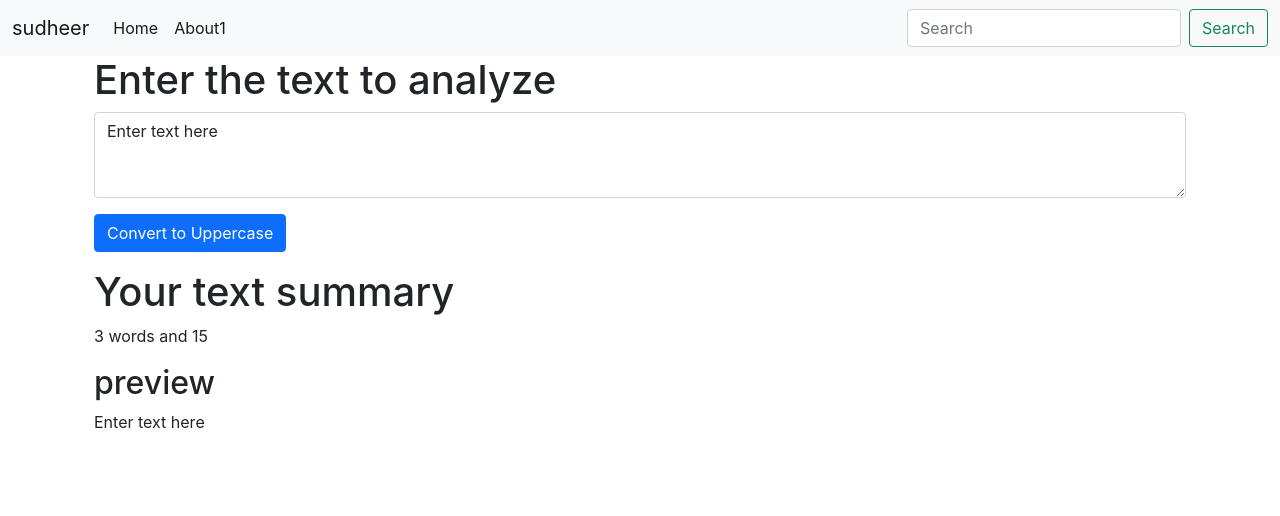
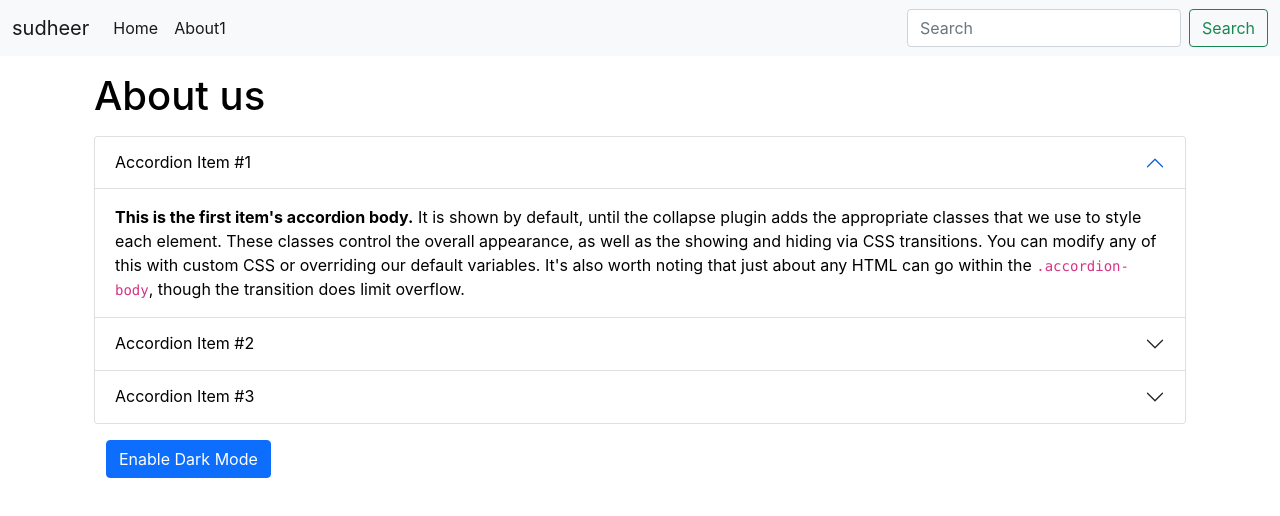
Before and after one commit to sudhida07/My-app, a React (Create React App) app: page / in a window 1280 px wide. Shown: the top 516 px of the page. Built offline with nearby package versions, Linux system fonts and the light colour scheme.

Commit message:
dark mode

```diff
--- a/src/App.js
+++ b/src/App.js
@@ -1,7 +1,8 @@
 
 import './App.css';
+import About from './components/About';
 import Navbar from './components/Navbar';
-import TextForm from './components/TextForm';
+// import TextForm from './components/TextForm';
 
 
 
@@ -11,7 +12,8 @@
 <>
 <Navbar title="sudheer" aboutText="About1"/>
 <div className="container">
-<TextForm heading="Enter the text to analyze"/>
+{/* <TextForm heading="Enter the text to analyze"/> */}
+<About></About>
 </div>
 
 
--- /dev/null
+++ b/src/components/About.js
@@ -0,0 +1,73 @@
+import React,{useState} from 'react'
+
+export default function About() {
+
+    const[myStyle,setmyStyle]=useState(
+    {
+        color:'black',
+        backgroundColor:'white'
+    })
+    const[btntext,setBtnText]=useState('Enable Dark Mode')
+
+    const toggleStyle=()=>{
+        if(myStyle.color==='black')
+        {
+            setmyStyle({
+                color:'white',
+                backgroundColor:'black'
+            })
+            setBtnText("Enable Light Mode");
+        }else{
+            setmyStyle({
+                color:'black',
+                backgroundColor:'white'
+            })
+            setBtnText("Enable dark Mode");
+        }
+    }
+    return (
+        <div className="container" style={myStyle}>
+            <h1 className='my-3'>About us</h1>
+            <div className="accordion" id="accordionExample">
+  <div className="accordion-item">
+    <h2 className="accordion-header" id="headingOne">
+      <button className="accordion-button" type="button" style={myStyle} data-bs-toggle="collapse" data-bs-target="#collapseOne" aria-expanded="true" aria-controls="collapseOne">
+        Accordion Item #1
+      </button>
+    </h2>
+    <div id="collapseOne" className="accordion-collapse collapse show" style={myStyle} aria-labelledby="headingOne" data-bs-parent="#accordionExample">
+      <div className="accordion-body" style={myStyle}>
+        <strong>This is the first item's accordion body.</strong> It is shown by default, until the collapse plugin adds the appropriate classes that we use to style each element. These classes control the overall appearance, as well as the showing and hiding via CSS transitions. You can modify any of this with custom CSS or overriding our default variables. It's also worth noting that just about any HTML can go within the <code>.accordion-body</code>, though the transition does limit overflow.
+      </div>
+    </div>
+  </div>
+  <div className="accordion-item">
+    <h2 className="accordion-header" id="headingTwo">
+      <button className="accordion-button collapsed" style={myStyle} type="button" data-bs-toggle="collapse" data-bs-target="#collapseTwo" aria-expanded="false" aria-controls="collapseTwo">
+        Accordion Item #2
+      </button>
+    </h2>
+    <div id="collapseTwo" className="accordion-collapse collapse" style={myStyle} aria-labelledby="headingTwo" data-bs-parent="#accordionExample">
+      <div className="accordion-body" style={myStyle}>
+        <strong>This is the second item's accordion body.</strong> It is hidden by default, until the collapse plugin adds the appropriate classes that we use to style each element. These classes control the overall appearance, as well as the showing and hiding via CSS transitions. You can modify any of this with custom CSS or overriding our default variables. It's also worth noting that just about any HTML can go within the <code>.accordion-body</code>, though the transition does limit overflow.
+      </div>
+    </div>
+  </div>
+  <div className="accordion-item">
+    <h2 className="accordion-header" id="headingThree">
+      <button className="accordion-button collapsed" type="button" style={myStyle} data-bs-toggle="collapse" data-bs-target="#collapseThree" aria-expanded="false" aria-controls="collapseThree">
+        Accordion Item #3
+      </button>
+    </h2>
+    <div id="collapseThree" className="accordion-collapse collapse" aria-labelledby="headingThree" data-bs-parent="#accordionExample">
+      <div className="accordion-body" style={myStyle}>
+        <strong>This is the third item's accordion body.</strong> It is hidden by default, until the collapse plugin adds the appropriate classes that we use to style each element. These classes control the overall appearance, as well as the showing and hiding via CSS transitions. You can modify any of this with custom CSS or overriding our default variables. It's also worth noting that just about any HTML can go within the <code>.accordion-body</code>, though the transition does limit overflow.
+      </div>
+    </div>
+  </div>
+</div>
+<div className="container my-3">
+<button type="button" onClick={toggleStyle} className='btn btn-primary'>{btntext}</button></div>
+</div>
+    )
+}
--- a/src/components/TextForm.js
+++ b/src/components/TextForm.js
@@ -1,13 +1,17 @@
 import React,{useState} from 'react'
 
 export default function TextForm(props) {
-    const[text,setText]=useState('Enter text here');
+    const[text,setText]=useState('');
     const handleUpClick=()=>{
         let newText=text.toUpperCase()
         setText(newText)
     }
     const handleOnchanges=(event)=>{
         setText(event.target.value)
+    }
+
+    const handleClearText=()=>{
+        setText('')
     }
 
     return (
@@ -18,6 +22,7 @@
        <textarea className="form-control" value={text} onChange={handleOnchanges} id="exampleFormControlTextarea1" rows="3"></textarea>
         </div>
         <button className='btn btn-primary' onClick={handleUpClick}>Convert to Uppercase</button>
+        <button className='btn btn-primary' onClick={handleClearText}>Clear text</button>
         </div>
 
         <div className="container my-3">
```
